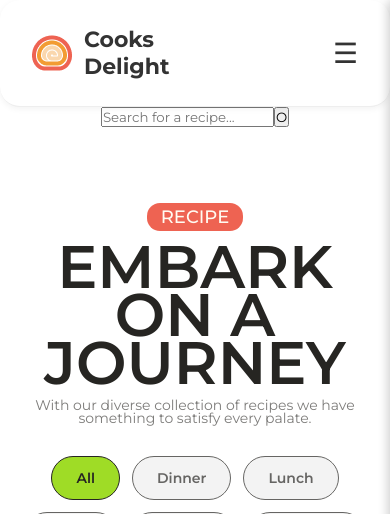
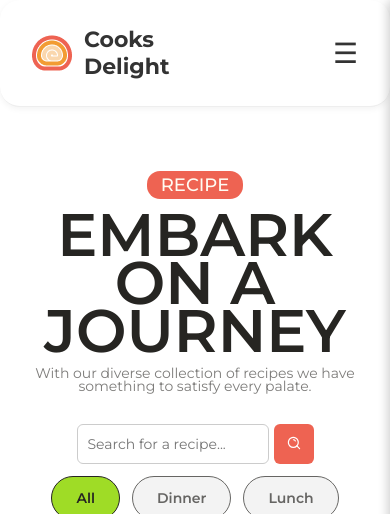
Before and after one commit to Narekharutyunyan020/Recepes, a React (Vite) app: page /recipes in a window 390 px wide. Shown: the top 514 px of the page. Built offline with nearby package versions, Linux system fonts and the light colour scheme; no server answers.

Commit message:
Search input mobile,inons folder

```diff
--- /dev/null
+++ b/src/icons/SearchIcon.jsx
@@ -0,0 +1,32 @@
+import React from "react";
+
+const SearchIcon = ({size = 20}) => {
+  return (
+    <svg viewBox="0 -0.5 25 25" width={size} fill="none" xmlns="http://www.w3.org/2000/svg">
+      <g id="SVGRepo_bgCarrier" strokeWidth="0"></g>
+      <g
+        id="SVGRepo_tracerCarrier"
+        strokeLinecap="round"
+        strokeLinejoin="round"
+      ></g>
+      <g id="SVGRepo_iconCarrier">
+        {" "}
+        <path
+          fillRule="evenodd"
+          clipRule="evenodd"
+          d="M7.30524 15.7137C6.4404 14.8306 5.85381 13.7131 5.61824 12.4997C5.38072 11.2829 5.50269 10.0233 5.96924 8.87469C6.43181 7.73253 7.22153 6.75251 8.23924 6.05769C10.3041 4.64744 13.0224 4.64744 15.0872 6.05769C16.105 6.75251 16.8947 7.73253 17.3572 8.87469C17.8238 10.0233 17.9458 11.2829 17.7082 12.4997C17.4727 13.7131 16.8861 14.8306 16.0212 15.7137C14.8759 16.889 13.3044 17.5519 11.6632 17.5519C10.0221 17.5519 8.45059 16.889 7.30524 15.7137V15.7137Z"
+          stroke="#ffffff"
+          strokeWidth="1.5"
+          strokeLinecap="round"
+          strokeLinejoin="round"
+        ></path>{" "}
+        <path
+          d="M11.6702 7.20292C11.2583 7.24656 10.9598 7.61586 11.0034 8.02777C11.0471 8.43968 11.4164 8.73821 11.8283 8.69457L11.6702 7.20292ZM13.5216 9.69213C13.6831 10.0736 14.1232 10.2519 14.5047 10.0904C14.8861 9.92892 15.0644 9.4888 14.9029 9.10736L13.5216 9.69213ZM16.6421 15.0869C16.349 14.7943 15.8741 14.7947 15.5815 15.0879C15.2888 15.381 15.2893 15.8559 15.5824 16.1485L16.6421 15.0869ZM18.9704 19.5305C19.2636 19.8232 19.7384 19.8228 20.0311 19.5296C20.3237 19.2364 20.3233 18.7616 20.0301 18.4689L18.9704 19.5305ZM11.8283 8.69457C12.5508 8.61801 13.2384 9.02306 13.5216 9.69213L14.9029 9.10736C14.3622 7.83005 13.0496 7.05676 11.6702 7.20292L11.8283 8.69457ZM15.5824 16.1485L18.9704 19.5305L20.0301 18.4689L16.6421 15.0869L15.5824 16.1485Z"
+          fill="#ffffff"
+        ></path>{" "}
+      </g>
+    </svg>
+  );
+};
+
+export default SearchIcon;
--- a/src/pages/AllRecipes/AllRecipes.jsx
+++ b/src/pages/AllRecipes/AllRecipes.jsx
@@ -3,6 +3,7 @@ import { getAll, getByMealType, searchRecipes } from '../../services/recipes'
 import RecipesCard from '../../components/RecipeCard/RecipesCard'
 import style from './AllRecipes.module.scss'
 import { useLocation, useNavigate } from 'react-router-dom'
+import SearchIcon from '../../icons/SearchIcon'
 
 const AllRecipes = () => {
   const [skip, setSkip] = useState(0)
@@ -67,7 +68,11 @@ const AllRecipes = () => {
     <div>
       <div className={`container ${style.top}`}>
         {/* Search Input */}
-        <form>
+
+        <span className={style.recipe}>Recipe</span>
+        <h2>Embark on a journey</h2>
+        <p>With our diverse collection of recipes we have something to satisfy every palate.</p>
+           <form className={style.form}>
           <input
             type="text"
             placeholder="Search for a recipe..."
@@ -75,13 +80,8 @@ const AllRecipes = () => {
             onChange={(e) => setSearchTerm(e.target.value)}
             className={style.searchInput}
           />
-          <button onClick={submitSearch}>O</button>
+          <button onClick={submitSearch}><SearchIcon /></button>
         </form>
-
-
-        <span className={style.recipe}>Recipe</span>
-        <h2>Embark on a journey</h2>
-        <p>With our diverse collection of recipes we have something to satisfy every palate.</p>
         <div className={style.filter}>
           <button onClick={() => changeType("All")} className={selectedType === "All" ? style.active : ""}>All</button>
           {types.map((type, i) => (
--- a/src/pages/AllRecipes/AllRecipes.module.scss
+++ b/src/pages/AllRecipes/AllRecipes.module.scss
@@ -97,6 +97,35 @@
         }
     }
 }
+
+.form {
+    display: none;
+    align-items: stretch;
+    gap: 5px;
+
+    input {
+        all: unset;
+        padding: 6px 10px;
+        border: 1px solid #ccc;
+        border-radius: 6px;
+        font-size: 14px;
+    }
+
+    button {
+        aspect-ratio: 1/1;
+        padding: 0 10px;
+        border:none;
+        border-radius: 6px;
+        background-color: #ee6352;
+    }
+}
+
+@media screen and (max-width:1000px) {
+    .form{
+        display: flex;
+    }
+
+}
 @media screen and (max-width:800px) {
 
     .grid {
@@ -106,6 +135,7 @@
         padding-top: 25px;
         padding-bottom: 25px;
     }
+
     .top {
         display: flex;
         align-items: center;
@@ -147,6 +177,7 @@
     }
 
 }
+
 @media screen and (max-width:550px) {
 
     .grid {
```
Lines whose indentation alone changed are shown as unchanged.
